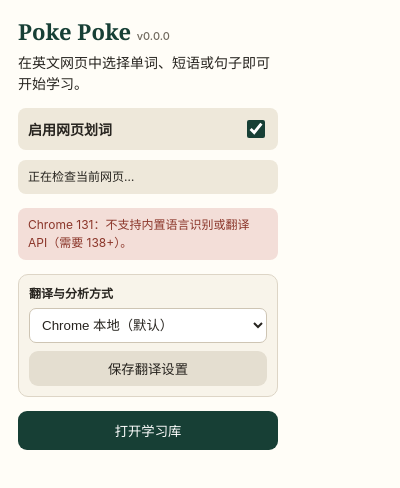
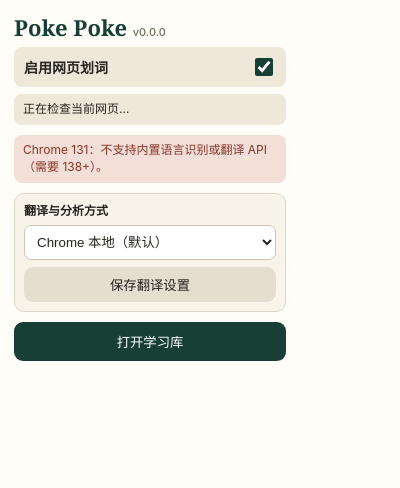
Before and after one commit to ShangqiJIN/english-reader, a browser extension: page src/popup/popup.html in a window 400 px wide. Drawn offline with Linux system fonts and the light colour scheme.

Commit message:
Compact Chrome popup settings

```diff
--- a/src/popup/popup.css
+++ b/src/popup/popup.css
@@ -1,16 +1,18 @@
-body { width: 260px; margin: 0; padding: 18px; background: #fffdf7; color: #27241f; font: 14px/1.5 -apple-system, BlinkMacSystemFont, sans-serif; }
-h1 { margin: 0 0 8px; color: #173f35; font: 700 22px/1.2 Georgia, serif; }
+* { box-sizing: border-box; }
+body { width: 300px; margin: 0; padding: 14px; overflow: hidden; background: #fffdf7; color: #27241f; font: 14px/1.4 -apple-system, BlinkMacSystemFont, sans-serif; }
+h1 { margin: 0 0 6px; color: #173f35; font: 700 22px/1.2 Georgia, serif; }
 h1 small { color: #716a5e; font: 500 11px/1.2 -apple-system, BlinkMacSystemFont, sans-serif; }
-p { margin: 8px 0 14px; }
-.master-switch { display: flex; align-items: center; justify-content: space-between; margin: 10px 0; padding: 9px 10px; border-radius: 8px; background: #eee8da; font-weight: 700; }
+p { margin: 6px 0 10px; }
+.master-switch { display: flex; align-items: center; justify-content: space-between; margin: 7px 0; padding: 8px 10px; border-radius: 8px; background: #eee8da; font-weight: 700; }
 .master-switch input { width: 18px; height: 18px; accent-color: #173f35; }
-.connection { padding: 8px 10px; border-radius: 8px; background: #eee8da; font-size: 12px; }
+.connection { padding: 7px 9px; border-radius: 8px; background: #eee8da; font-size: 12px; }
 .connection.ok { background: #dcecdf; color: #285d3d; }
 .connection.error { background: #f3ded8; color: #8b362a; }
 button { width: 100%; border: 0; border-radius: 9px; padding: 10px; background: #173f35; color: white; cursor: pointer; }
-.provider { margin: 10px 0 14px; padding: 10px; border: 1px solid #ddd5c6; border-radius: 10px; background: #f8f4ea; }
+.provider { margin: 8px 0 10px; padding: 9px; border: 1px solid #ddd5c6; border-radius: 10px; background: #f8f4ea; }
 .provider label { display: block; margin: 0 0 5px; font-size: 12px; font-weight: 700; }
-.provider select, .provider input { width: 100%; margin: 0 0 8px; border: 1px solid #cec5b4; border-radius: 7px; padding: 8px; background: white; color: #27241f; }
+.provider select, .provider input { width: 100%; margin: 0 0 7px; border: 1px solid #cec5b4; border-radius: 7px; padding: 8px; background: white; color: #27241f; }
 .provider .hint { margin: 0 0 8px; color: #716a5e; font-size: 10px; }
 .provider .secondary { padding: 8px; background: #e4ded0; color: #27241f; }
-#status { margin-bottom: 0; color: #9b3b2f; font-size: 12px; }
+#status { margin: 7px 1px 0; color: #9b3b2f; font-size: 11px; line-height: 1.35; }
+#status:empty { display: none; }
--- a/src/popup/popup.html
+++ b/src/popup/popup.html
@@ -8,7 +8,6 @@
   </head>
   <body>
     <h1>Poke Poke <small id="version"></small></h1>
-    <p>在英文网页中选择单词、短语或句子即可开始学习。</p>
     <label class="master-switch" for="extension-enabled">
       <span>启用网页划词</span>
       <input id="extension-enabled" type="checkbox">
@@ -28,9 +27,9 @@
         <p class="hint">Key 仅保存在本机 Chrome 扩展存储中。词汇只发送所选内容和前后三词；句子会发送原句及附近上下文。</p>
       </div>
       <button id="save-provider" class="secondary">保存翻译设置</button>
+      <p id="status" role="status"></p>
     </section>
     <button id="open">打开学习库</button>
-    <p id="status" role="status"></p>
     <script src="popup.js"></script>
   </body>
 </html>
```
